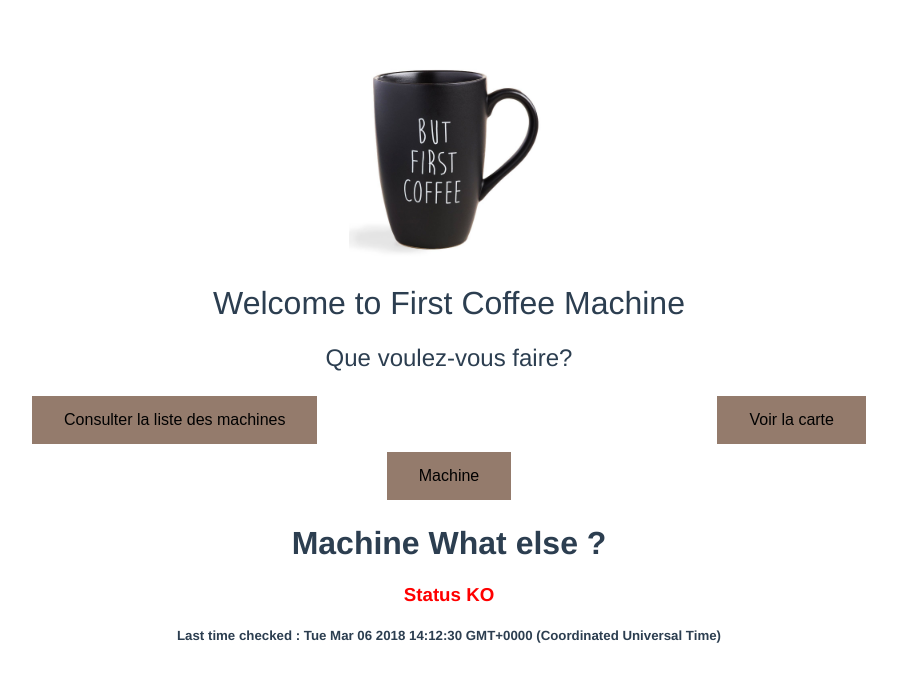
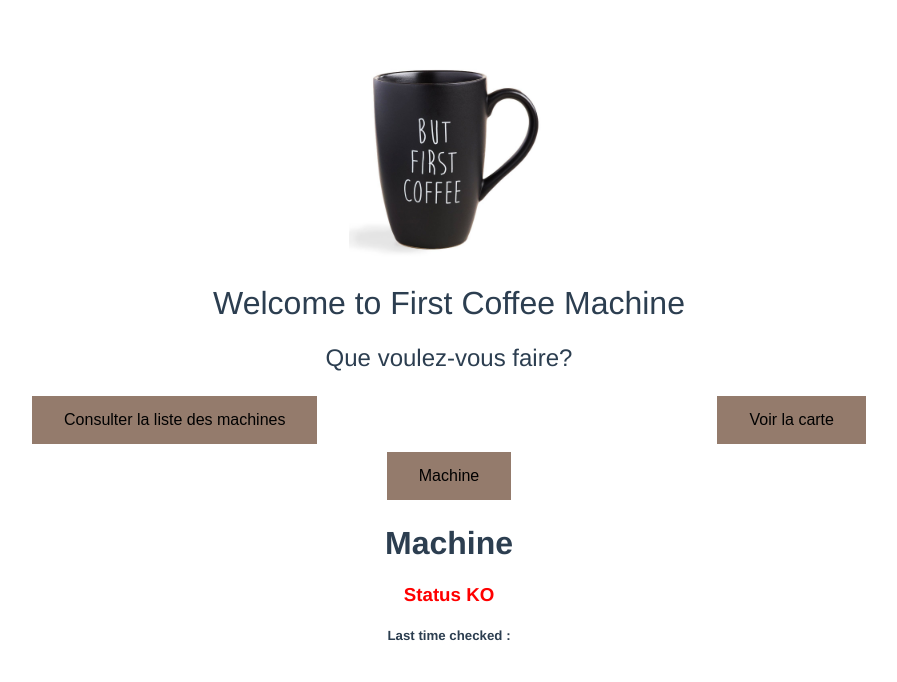
Before and after one commit to AnaOlmo/coffee-machine, a Vue app: page /#/Machine in a window 1280 px wide. Shown: the top 682 px of the page, without its empty margins (191-1088 px from the left). Built offline with nearby package versions, Linux system fonts and the light colour scheme; what vue-js-toggle-button would draw is missing.

Commit message:
listes machines props

```diff
--- a/src/Machine.vue
+++ b/src/Machine.vue
@@ -1,29 +1,65 @@
 <template>
     <div>
-        <h1>Machine {{Machine.name}}</h1>
-       <!-- <h3>Status {{Machine.status}}</h3>-->
-        <h3 v-if ="Machine.status":style="{'color':'green'}">Status OK</h3>
+
+        <h1>Machine {{name}}</h1>
+        <h3 v-if ="status":style="{'color':'green'}">Status OK</h3>
         <h3 v-else :style="{'color':'red'}">Status KO</h3>
-        <h5>Last time checked : {{Machine.checkedAt}}</h5>
+        <h5>Last time checked : {{checkedAt}}</h5>
+        <!-- nouveau
+        <h1>Machine{{name}}</h1>
+        <h3 v-if ="status" class="green">{{MessageOk}}</h3>
+        <h3 v-else  class="red">{{MessageKo}}</h3>
+        <h5>Last time checked : {{date(checkedAt)}}</h5>-->
+
     </div>
 </template>
 
-
 <script>
     export default {
-        data() {
-            return {
-                Machine: {
-                    name: 'What else ?',
-                    status: false,
-                    checkedAt: new Date(),
+        name: 'Machine',
+        props: ['name', 'status', 'checkedAt']
+        // data() {
+        //     return {
+        //         Machine: {
+        //             name: 'What else ?',
+        //             status: true,
+        //             checkedAt: new Date(),
 
-                }
-            }
-        }
+               // }
+            //}
+        //}
     }
+
 </script>
 
+<!--<script>-->
+
+    <!--export default {-->
+        <!--name: 'Machine',-->
+        <!--props: ['name', 'status', 'checkedAt'],-->
+        <!--data() {-->
+            <!--return {-->
+                <!--MessageOk: 'status OK',-->
+                <!--MessageKo: 'Status KO'-->
+            <!--}-->
+        <!--},-->
+            <!--methods: {-->
+                <!--dateFormat : function(date){-->
+                    <!--return date.toLocaleString();-->
+                <!--}-->
+            <!--}-->
+        <!--};-->
+
+<!--</script>-->
+
+<!--<style>
+</style>-->
+
 <style>
-
+    .red {
+        color:red;
+    }
+    .green {
+        color: green;
+    }
 </style>
--- a/src/MachinesList.vue
+++ b/src/MachinesList.vue
@@ -1,17 +1,41 @@
 <template>
    <div>
-    <h1>{{ msg}}</h1>
+    <h1>Liste des machines</h1>
+     <Machine  v-for="machine in machines"
+               :key="machine.id"
+               v-bind:name="machine.name"
+               v-bind:status="machine.status"
+               v-bind:checkedAt="machine.checkedAt.toLocaleString()">
+
+
+     </Machine>
+
    </div>
 </template>
 
 
 <script>
+    import Machine from './Machine.vue';
+
     export default {
-        name: 'List',
+        components:{Machine},
+        name:'List',
         data() {
-            return {
-                msg: 'Machines list'
-            }
+                return {
+                    machines: [
+                        {
+                            id:1,
+                            name: 'What else ?',
+                            status: true,
+                            checkedAt: new Date(),
+                        },
+                        {
+                            id:2,
+                            name: 'Really?',
+                            status: false,
+                            checkedAt: new Date(),
+                        }]
+                }
         }
     };
 
```
